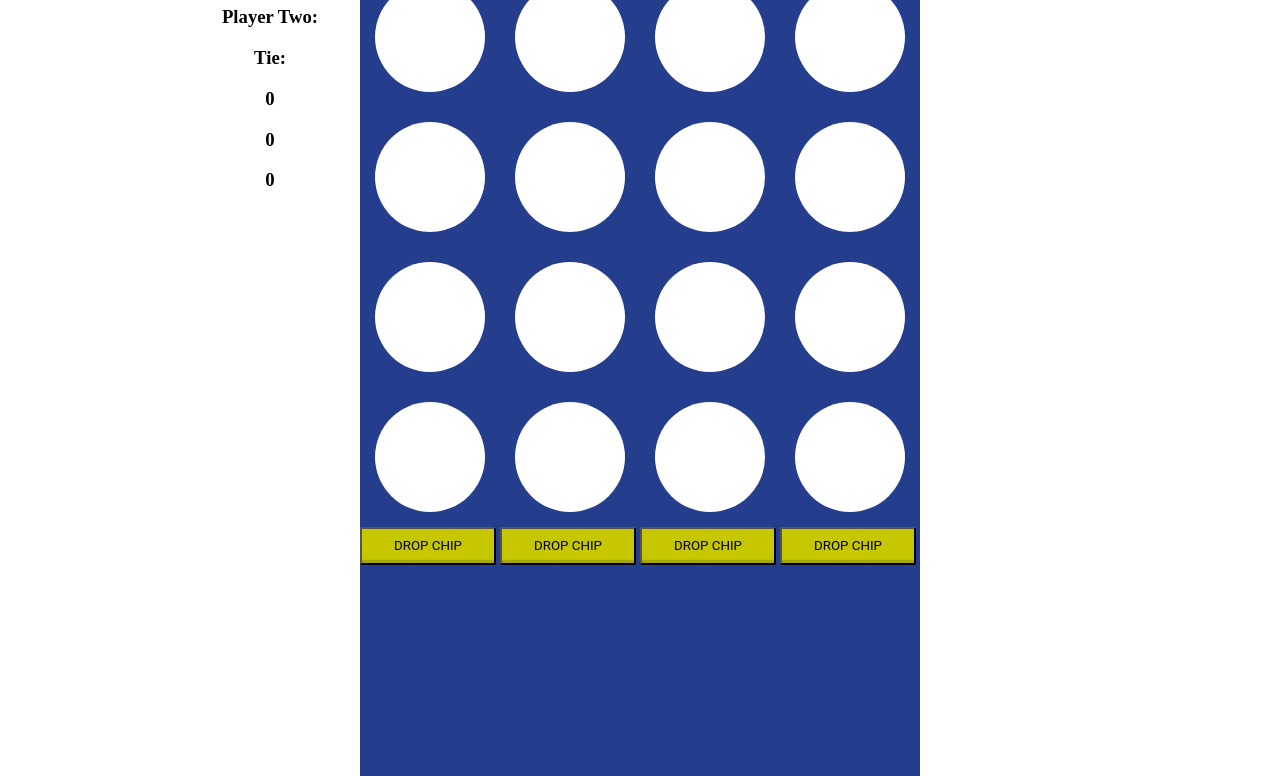
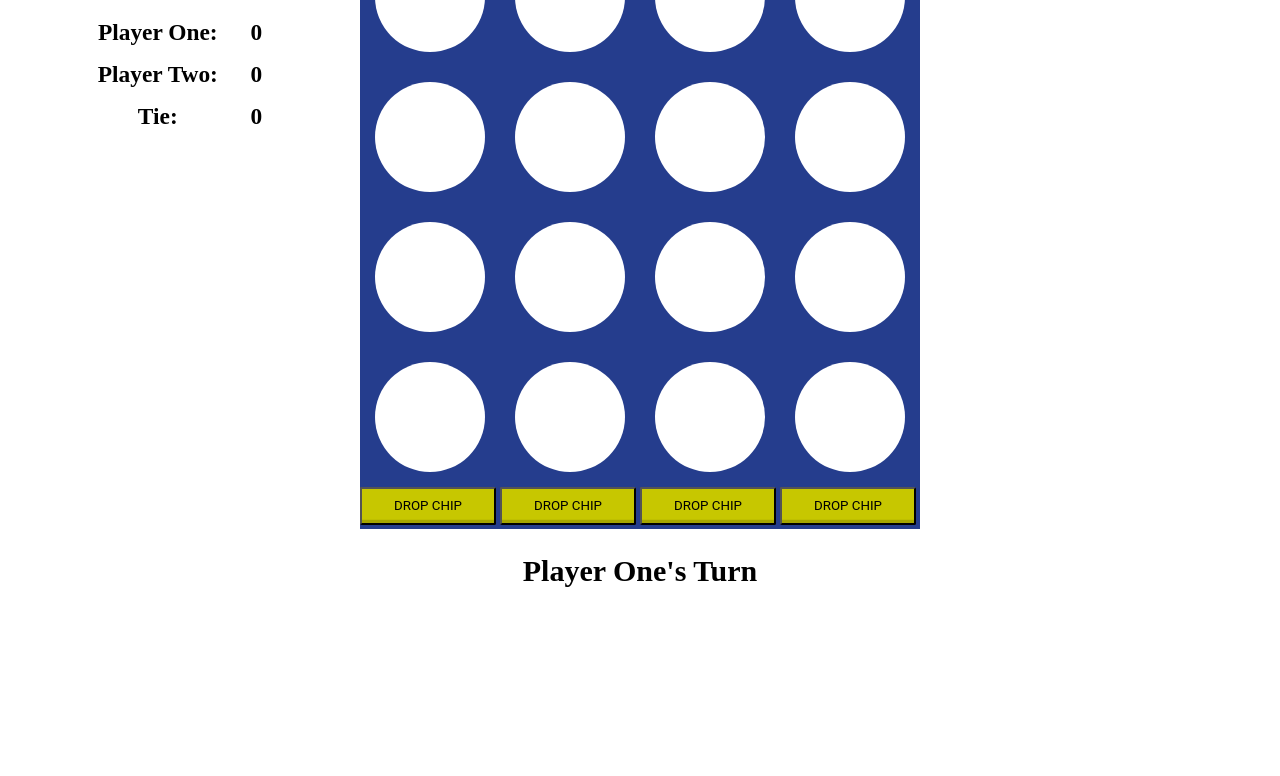
Before and after one commit to jmaksimik/connect-four, a plain HTML site: page index.html in a window 1280 px wide. Shown: the part 278-1054 px from the top of the page. After the commit the page ends 927 px from the top, so only its background shows below. Drawn offline with Linux system fonts and the light colour scheme.

Commit message:
Update points CSS

```diff
--- a/css/main.css
+++ b/css/main.css
@@ -35,11 +35,11 @@ section {
 }
 
 aside {
-    display: grid;
+    display: flex;
     grid-column-start: 1;
-    grid-row-start: 3;
-    grid-template-rows: 1fr 1fr 1fr 1fr;
-    grid-template-columns: 1fr 1fr;
+    flex-direction: column;
+    text-align: center;
+    font-size: 20px;
 }
 
 button {
@@ -62,7 +62,30 @@ button {
 .top {
     margin-top: 40px;
     height: 50px;
-    padding: 2.5px;
+    margin: 2.5px;
+    font-size: 20px;
+}
+
+.points-layout {
+    display: flex;
+    flex-direction: row;
+    justify-content: space-evenly;
+    padding: 0 80px;
+}
+
+aside > h2 {
+    border-bottom: 3px ridge #333399;
+    width: 200px;
+    margin-left: 125px;
+    padding: 5px;
+}
+
+.player-list > h3 {
+    margin: 15px;
+}
+
+.points > h3 {
+    margin: 15px;
 }
 
 .column1 {
@@ -102,6 +125,10 @@ button {
     align-items: flex-start;
 }
 
+.turn-area {
+    font-size: 20px;
+}
+
 
 .player-one {
     background-color: red;
```
